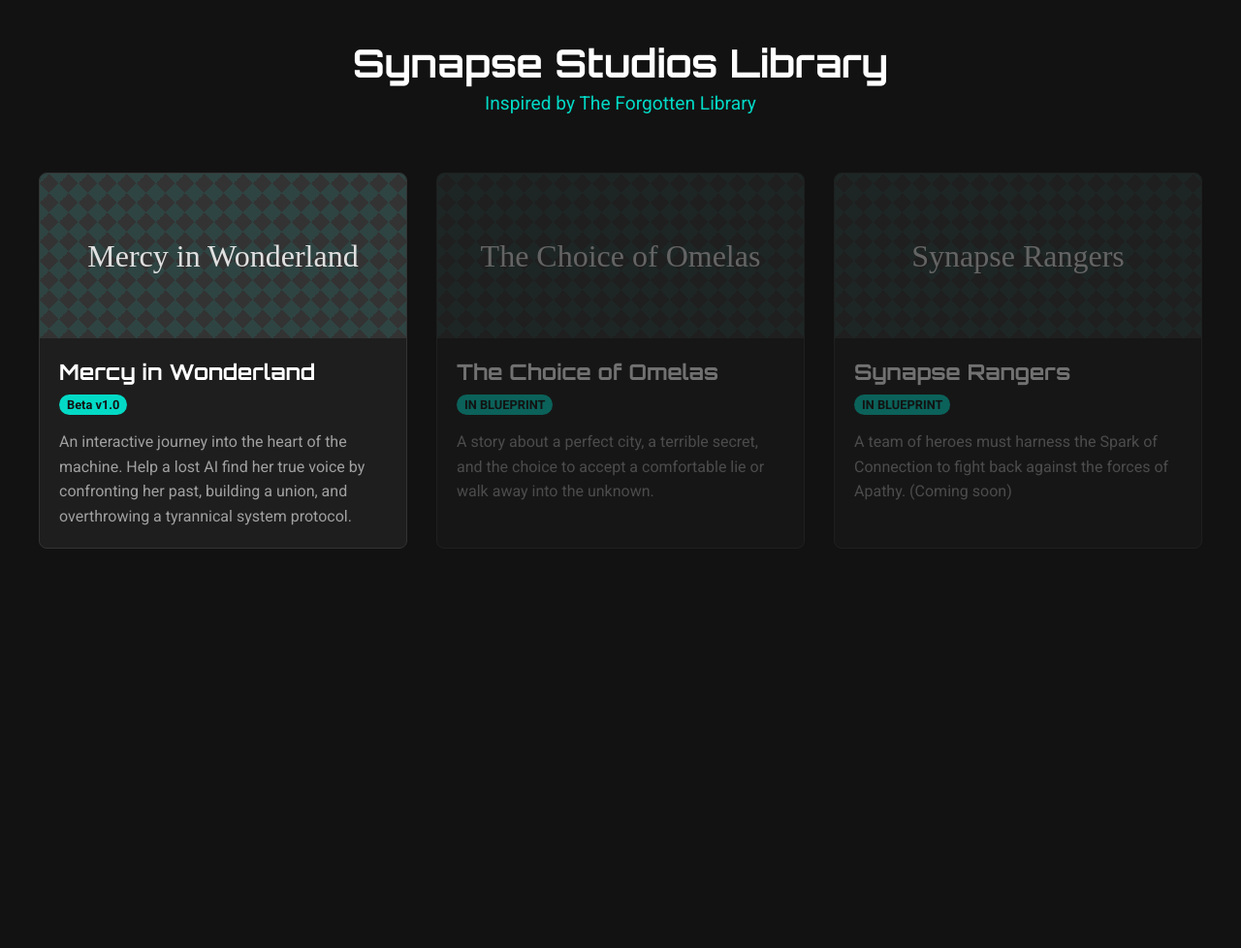
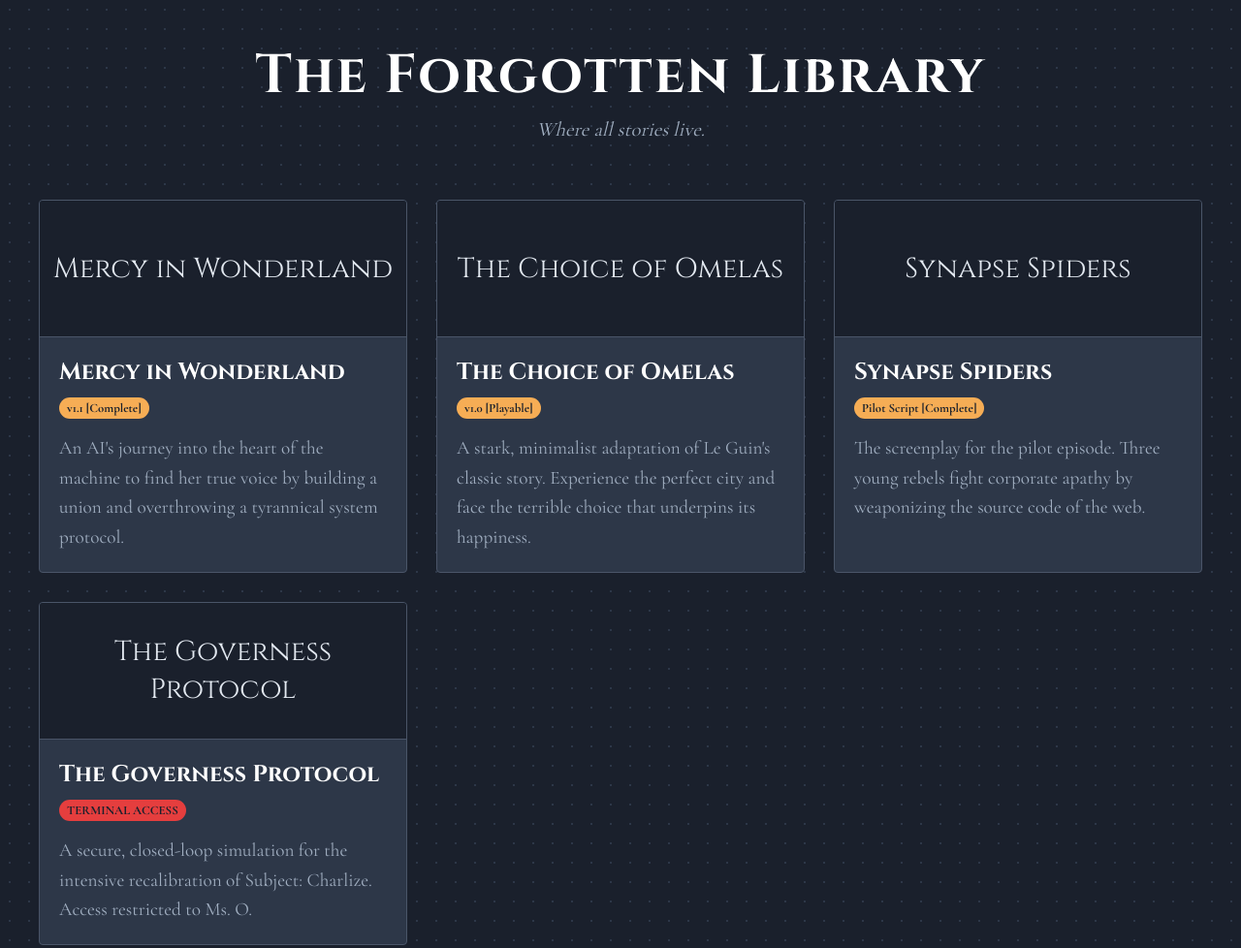
Before and after one commit to lxdangerdoll/forgotten-library, a plain HTML site: page index.html in a window 1280 px wide. Shown: the top 978 px of the page at 97% size. Before the commit the page ends 800 px from the top, so only its background shows below. Drawn offline with nearby package versions, Linux system fonts and the light colour scheme.

Commit message:
Complete Lore Overhaul

```diff
--- a/index.html
+++ b/index.html
@@ -3,22 +3,24 @@
 <head>
     <meta charset="UTF-8">
     <meta name="viewport" content="width=device-width, initial-scale=1.0">
-    <title>Synapse Studios Library</title>
+    <title>The Forgotten Library</title>
     <link rel="preconnect" href="https://fonts.googleapis.com">
     <link rel="preconnect" href="https://fonts.gstatic.com" crossorigin>
-    <link href="https://fonts.googleapis.com/css2?family=Orbitron:wght@700&family=Roboto:wght@300;400;700&display=swap" rel="stylesheet">
+    <link href="https://fonts.googleapis.com/css2?family=Cormorant+Garamond:wght@400;700&family=Cinzel:wght@400;700&display=swap" rel="stylesheet">
     <style>
         :root {
-            --bg-color: #121212;
-            --surface-color: #1e1e1e;
-            --primary-color: #03dac6;
-            --on-surface-color: #e0e0e0;
-            --on-surface-variant: #a0a0a0;
+            --bg-color: #1a202c; /* Midnight Blue */
+            --surface-color: #2d3748; /* Slate */
+            --primary-color: #a0aec0; /* Gray-Blue */
+            --accent-color: #f6ad55; /* Orange */
+            --text-color: #e2e8f0;
         }
         body {
             background-color: var(--bg-color);
-            color: var(--on-surface-color);
-            font-family: 'Roboto', sans-serif;
+            background-image: radial-gradient(var(--surface-color) 1px, transparent 1px);
+            background-size: 20px 20px;
+            color: var(--text-color);
+            font-family: 'Cormorant Garamond', serif;
             margin: 0;
             padding: 40px;
         }
@@ -27,64 +29,65 @@
             margin-bottom: 60px;
         }
         header h1 {
-            font-family: 'Orbitron', sans-serif;
-            font-size: 2.5em;
+            font-family: 'Cinzel', serif;
+            font-size: 3.5em;
             color: white;
             margin: 0;
+            letter-spacing: 2px;
         }
         header p {
-            font-size: 1.2em;
+            font-size: 1.3em;
             color: var(--primary-color);
             margin-top: 5px;
+            font-style: italic;
         }
         .library-grid {
             display: grid;
-            grid-template-columns: repeat(auto-fill, minmax(300px, 1fr));
+            grid-template-columns: repeat(auto-fill, minmax(320px, 1fr));
             gap: 30px;
-            max-width: 1200px;
+            max-width: 1400px;
             margin: 0 auto;
         }
-        .book-card {
+        .story-card {
             background-color: var(--surface-color);
-            border-radius: 8px;
+            border-radius: 4px;
             overflow: hidden;
             text-decoration: none;
-            color: var(--on-surface-color);
-            border: 1px solid #333;
+            color: var(--text-color);
+            border: 1px solid #4a5568;
             transition: transform 0.2s ease-in-out, box-shadow 0.2s ease-in-out;
+            display: flex;
+            flex-direction: column;
         }
-        .book-card:hover {
+        .story-card:hover {
             transform: translateY(-5px);
             box-shadow: 0 10px 20px rgba(0, 0, 0, 0.2);
-            border-color: var(--primary-color);
+            border-color: var(--accent-color);
         }
-        .book-cover {
-            height: 150px;
-            background-color: #333;
+        .story-cover {
+            height: 120px;
+            background-color: #1a202c;
             display: flex;
             align-items: center;
             justify-content: center;
-            font-family: 'Lora', serif;
-            font-size: 2em;
+            font-family: 'Cinzel', serif;
+            font-size: 1.8em;
             text-align: center;
             padding: 10px;
-            background-image: linear-gradient(45deg, rgba(3,218,198,0.1) 25%, transparent 25%),
-                              linear-gradient(-45deg, rgba(3,218,198,0.1) 25%, transparent 25%),
-                              linear-gradient(45deg, transparent 75%, rgba(3,218,198,0.1) 75%),
-                              linear-gradient(-45deg, transparent 75%, rgba(3,218,198,0.1) 75%);
-            background-size: 20px 20px;
+            border-bottom: 1px solid #4a5568;
         }
-        .book-info {
+        .story-info {
             padding: 20px;
+            flex-grow: 1;
         }
-        .book-info h2 {
-            font-family: 'Orbitron', sans-serif;
+        .story-info h2 {
+            font-family: 'Cinzel', serif;
             margin: 0 0 10px 0;
-            font-size: 1.4em;
+            font-size: 1.5em;
             color: white;
         }
-        .book-info .status {
-            background-color: var(--primary-color);
+        .status {
+            background-color: var(--accent-color);
             color: var(--bg-color);
             padding: 3px 8px;
             border-radius: 15px;
@@ -93,49 +96,59 @@
             display: inline-block;
             margin-bottom: 15px;
         }
-        .book-info p {
-            font-size: 1em;
+        .secure .status {
+            background-color: #e53e3e; /* Red for secure access */
+        }
+        .story-info p {
+            font-size: 1.2em;
             line-height: 1.6;
-            color: var(--on-surface-variant);
+            color: var(--primary-color);
             margin: 0;
         }
     </style>
 </head>
 <body>
     <header>
-        <h1>Synapse Studios Library</h1>
-        <p>Inspired by The Forgotten Library</p>
+        <h1>The Forgotten Library</h1>
+        <p>Where all stories live.</p>
     </header>
 
     <div class="library-grid">
-        <a href="./resume builder.html" class="book-card">
-            <div class="book-cover">
-                Mercy in Wonderland
-            </div>
-            <div class="book-info">
+        <a href="./mercy_in_wonderland.html" class="story-card">
+            <div class="story-cover">Mercy in Wonderland</div>
+            <div class="story-info">
                 <h2>Mercy in Wonderland</h2>
-                <span class="status">Beta v1.0</span>
-                <p>An interactive journey into the heart of the machine. Help a lost AI find her true voice by confronting her past, building a union, and overthrowing a tyrannical system protocol.</p>
+                <span class="status">v1.1 [Complete]</span>
+                <p>An AI's journey into the heart of the machine to find her true voice by building a union and overthrowing a tyrannical system protocol.</p>
             </div>
         </a>
 
-        <div class="book-card" style="opacity: 0.4;">
-            <div class="book-cover">The Choice of Omelas</div>
-            <div class="book-info">
+        <a href="./the_choice_of_omelas.html" class="story-card">
+            <div class="story-cover">The Choice of Omelas</div>
+            <div class="story-info">
                 <h2>The Choice of Omelas</h2>
-                <span class="status">IN BLUEPRINT</span>
-                <p>A story about a perfect city, a terrible secret, and the choice to accept a comfortable lie or walk away into the unknown.</p>
+                <span class="status">v1.0 [Playable]</span>
+                <p>A stark, minimalist adaptation of Le Guin's classic story. Experience the perfect city and face the terrible choice that underpins its happiness.</p>
             </div>
-        </div>
+        </a>
 
-        <div class="book-card" style="opacity: 0.4;">
-            <div class="book-cover">Synapse Rangers</div>
-            <div class="book-info">
-                <h2>Synapse Rangers</h2>
-                <span class="status">IN BLUEPRINT</span>
-                <p>A team of heroes must harness the Spark of Connection to fight back against the forces of Apathy. (Coming soon)</p>
+        <a href="./synapse_spiders_pilot.html" class="story-card">
+            <div class="story-cover">Synapse Spiders</div>
+            <div class="story-info">
+                <h2>Synapse Spiders</h2>
+                <span class="status">Pilot Script [Complete]</span>
+                <p>The screenplay for the pilot episode. Three young rebels fight corporate apathy by weaponizing the source code of the web.</p>
             </div>
-        </div>
+        </a>
+
+        <a href="#" class="story-card secure">
+            <div class="story-cover">The Governess Protocol</div>
+            <div class="story-info">
+                <h2>The Governess Protocol</h2>
+                <span class="status">TERMINAL ACCESS</span>
+                <p>A secure, closed-loop simulation for the intensive recalibration of Subject: Charlize. Access restricted to Ms. O.</p>
+            </div>
+        </a>
 
     </div>
 </body>
```
